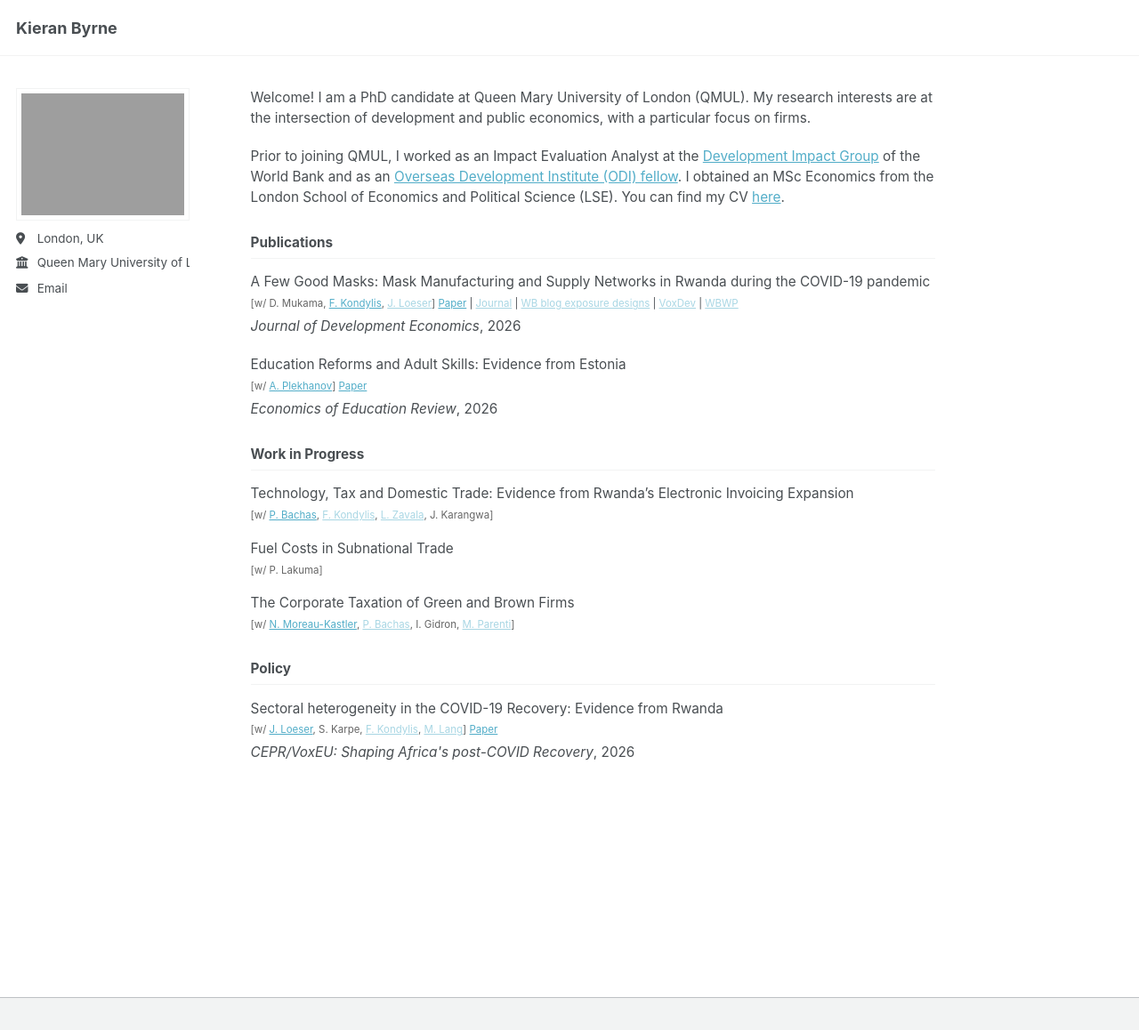
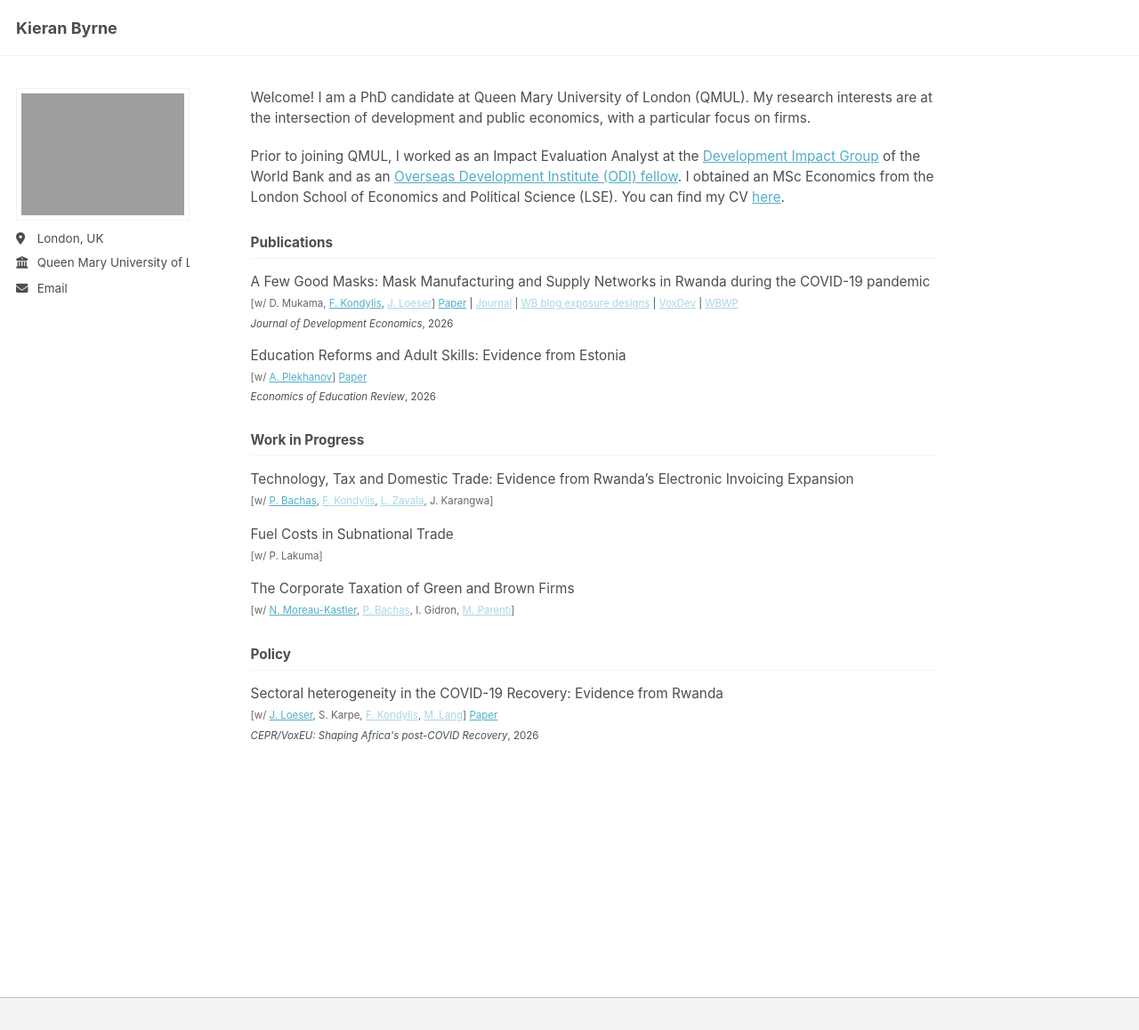
Before and after one commit to kbyrne-econ/kbyrne-econ.github.io, a Jekyll site: the page built from _pages/about.md, in a window 1280 px wide and 1158 px high. Shown: the whole window at 89% size. Built offline with Jekyll 4.4.1, drawn with Linux system fonts in a browser that asks for light colours; a script that is not in the unit is left out.

Commit message:
Adjust venue text size in publication entries for improved readability

```diff
--- a/_includes/archive-single.html
+++ b/_includes/archive-single.html
@@ -73,7 +73,7 @@
           <p style="font-size: 0.85em;"> {{ post.type }}, <i>{{ post.venue }}</i>, {{ post.date | default: "1900-01-01" | date: "%Y" }} </p>
         {% elsif post.collection == 'publications' %}
           {% if post.venue %}
-            <p style="font-size: 0.85em;"><i>{{ post.venue }}</i>{% if post.date %}, {{ post.date | default: "1900-01-01" | date: "%Y" }}{% endif %} </p>
+            <p style="font-size: 0.6375em;"><i>{{ post.venue }}</i>{% if post.date %}, {{ post.date | default: "1900-01-01" | date: "%Y" }}{% endif %} </p>
           {% endif %}
         {% elsif post.date %}
          <p class="page__date" style="font-size: 0.85em;"><strong><i class="fa fa-fw fa-calendar" aria-hidden="true"></i> {{ site.data.ui-text[site.locale].date_label | default: "Published:" }}</strong> <time datetime="{{ post.date | default: "1900-01-01" | date_to_xmlschema }}">{{ post.date | default: "1900-01-01" | date: "%B %d, %Y" }}</time></p>
```
